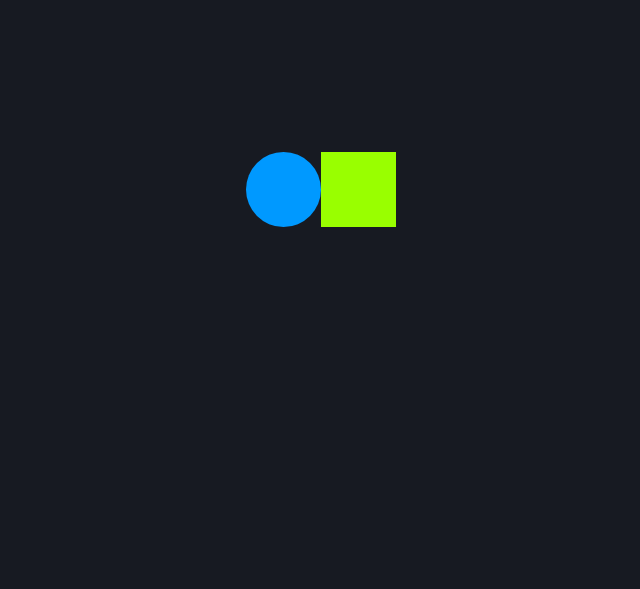
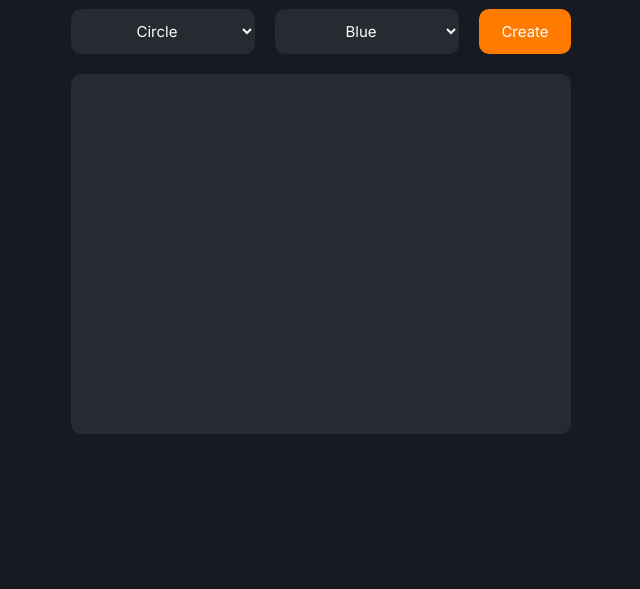
Before and after one commit to tamanchichan/shape-factory, a plain HTML site: page index.html in a window 1280 px wide. Shown: the part 211-800 px from the top of the page, without its empty margins (319-959 px from the left). Drawn offline with Linux system fonts and the light colour scheme.

Commit message:
body updated/styled

```diff
--- a/assets/style/index.css
+++ b/assets/style/index.css
@@ -3,6 +3,11 @@
 :root {
   --body-bg-color: #171a22;
   --body-color: #fcfcfc;
+  --box-bg-color: #272a31;
+  --button-bg-color: #ff7b00;
+  --button-color: #fcfcfc;
+  --select-bg-color: #272a31;
+  --select-color: #fcfcfc;
   --blue: #09f;
   --green: #9f0;
   --orange: #f90;
@@ -10,16 +15,20 @@
   --purple: #90f;
 }
 /* HTML */
-html {
-  text-shadow: 0px 0px 2px #000;
-}
-
 body {
   background-color: var(--body-bg-color);
   color: var(--body-color);
 }
 
 /* class */
+.box {
+  background-color: var(--box-bg-color);
+  border-radius: 10px;
+  height: 360px;
+  padding: 15px;
+  width: 500px;
+}
+
 .center {
   display: grid;
   place-content: center;
@@ -37,8 +46,13 @@ body {
   width: min(100% - 30px, 1080px);
 }
 
-.flex {
-  display: flex;
+.flex {display: flex;}
+
+.grid {
+  display: grid;
+  gap: 10px;
+  grid-template-columns: auto auto auto auto auto;
+  justify-content: space-around;
 }
 
 .square {
@@ -48,6 +62,32 @@ body {
 }
 
 /* main */
-main .center {
-  height: 100vh;
+main .title h1 {
+  font-size: 30px;
+  font-weight: 400;
+  text-align: center;
 }
+
+main button {
+  background-color: var(--button-bg-color);
+  border-radius: 10px;
+  color: var(--button-color);
+  font-size: 15px;
+  height: 45px;
+  width: 20%;
+}
+
+main select {
+  background-color: var(--select-bg-color);
+  border-radius: 10px;
+  color: var(--select-color);
+  font-size: 15px;
+  height: 45px;
+  margin-right: 20px;
+  text-align: center;
+  width: 40%;
+}
+
+main .center {height: 100vh;}
+
+main .input.flex {margin: 20px 0px;}
--- a/index.html
+++ b/index.html
@@ -20,9 +20,48 @@
     <main>
       <div class='container'>
         <div class='center'>
-          <div class='flex'>
-            <div class='circle'></div>
-            <div class='square'></div>
+          <div class='title'>
+            <h1>Shape Factory</h1>
+          </div>
+          <div class='input flex'>
+            <select>
+              <option>Circle</option>
+              <option>Square</option>
+            </select>
+            <select>
+              <option>Blue</option>
+              <option>Green</option>
+              <option>Orange</option>
+              <option>Pink</option>
+              <option>Purple</option>
+            </select>
+            <button type='button'>Create</button>
+          </div>
+          <div class='box'>
+            <div class='grid'>
+              <!--
+              <div class='circle'></div>
+              <div class='square'></div>
+              <div class='circle'></div>
+              <div class='square'></div>
+              <div class='circle'></div>
+              <div class='square'></div>
+              <div class='circle'></div>
+              <div class='square'></div>
+              <div class='circle'></div>
+              <div class='square'></div>
+              <div class='circle'></div>
+              <div class='square'></div>
+              <div class='circle'></div>
+              <div class='square'></div>
+              <div class='circle'></div>
+              <div class='square'></div>
+              <div class='circle'></div>
+              <div class='square'></div>
+              <div class='circle'></div>
+              <div class='square'></div>
+              -->
+            </div>
           </div>
         </div>
       </div>
```
